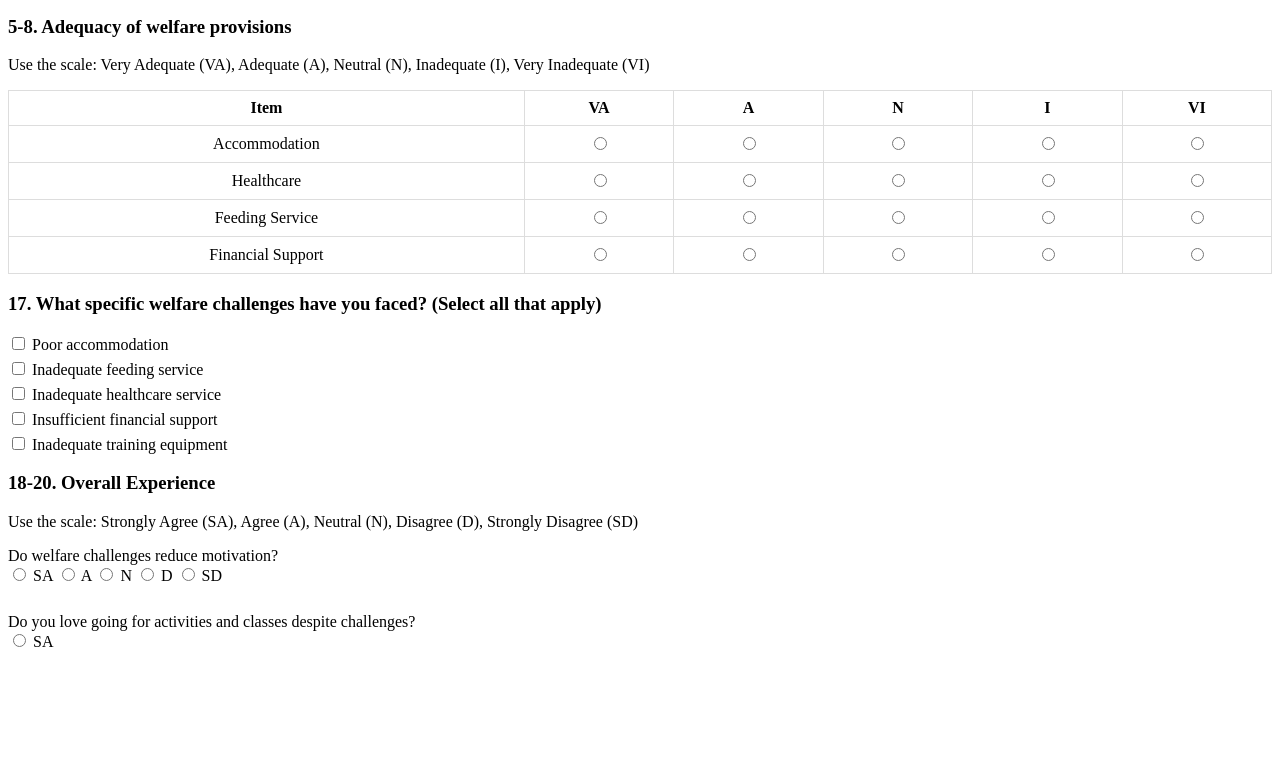
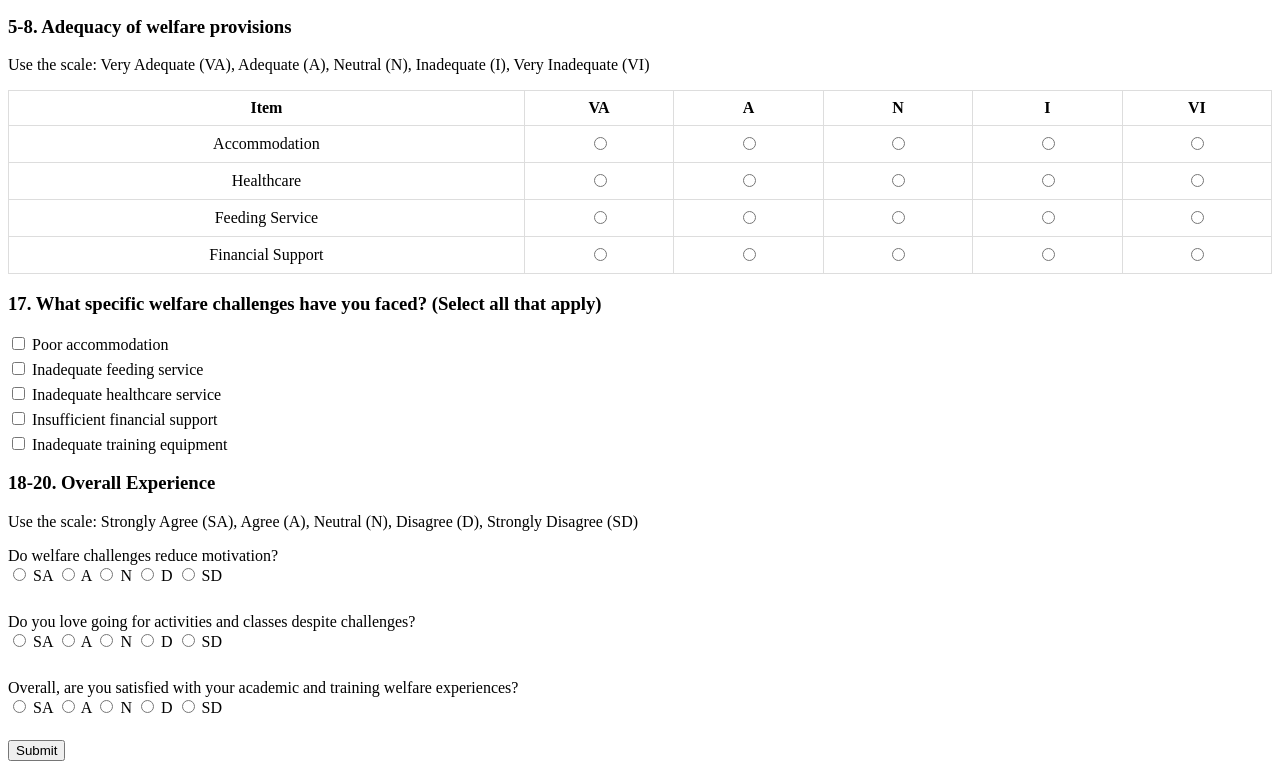
Before and after one commit to mali0527/CadetWelfareForm, a plain HTML site: page index.html in a window 1280 px wide. Shown: the part 619-1396 px from the top of the page. Before the commit the page ends 1278 px from the top, so only its background shows below. Drawn offline with Linux system fonts and the light colour scheme.

Commit message:
Update index.html

```diff
--- a/index.html
+++ b/index.html
@@ -26,7 +26,7 @@
 <body>
   <h2>Questionnaire for Assessing Cadet Welfare at the Nigeria Police Academy</h2>
 
-  <!-- Removed action and method so that JavaScript can handle submission -->
+  <!-- Form without action and method attributes -->
   <form id="cadetForm">
     <!-- Gender -->
     <h3>1. Gender:</h3>
@@ -49,7 +49,6 @@
 
     <!-- Welfare provisions -->
     <h3>4. Which welfare provisions are available to you? (Select all that apply)</h3>
-    <!-- Using "welfare[]" so that a backend can process multiple values -->
     <label><input type="checkbox" name="welfare[]" value="Accommodation"> Accommodation</label>
     <label><input type="checkbox" name="welfare[]" value="Healthcare"> Healthcare service</label>
     <label><input type="checkbox" name="welfare[]" value="Feeding"> Feeding service</label>
@@ -124,3 +123,26 @@
 
     <label>Do you love going for activities and classes despite challenges?<br>
       <input type="radio" name="activities" value="SA"> SA
+      <input type="radio" name="activities" value="A"> A
+      <input type="radio" name="activities" value="N"> N
+      <input type="radio" name="activities" value="D"> D
+      <input type="radio" name="activities" value="SD"> SD
+    </label>
+    <br>
+
+    <label>Overall, are you satisfied with your academic and training welfare experiences?<br>
+      <input type="radio" name="satisfaction" value="SA"> SA
+      <input type="radio" name="satisfaction" value="A"> A
+      <input type="radio" name="satisfaction" value="N"> N
+      <input type="radio" name="satisfaction" value="D"> D
+      <input type="radio" name="satisfaction" value="SD"> SD
+    </label>
+    <br>
+
+    <button type="submit">Submit</button>
+  </form>
+
+  <p id="responseMessage"></p>
+  <script type="module" src="./script.js"></script>
+</body>
+</html>
```
